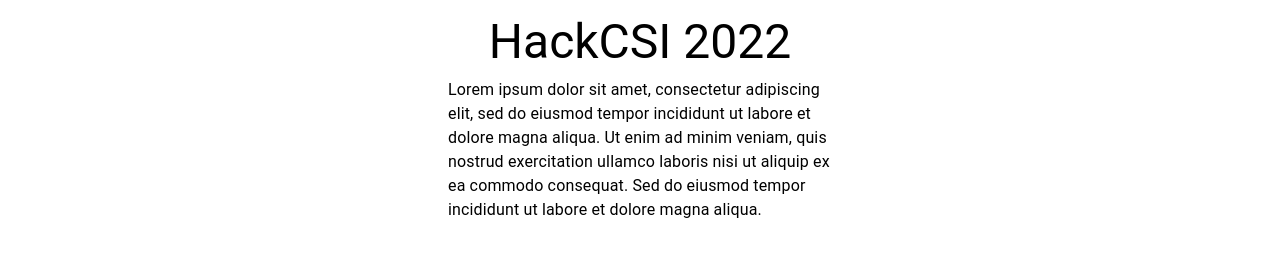
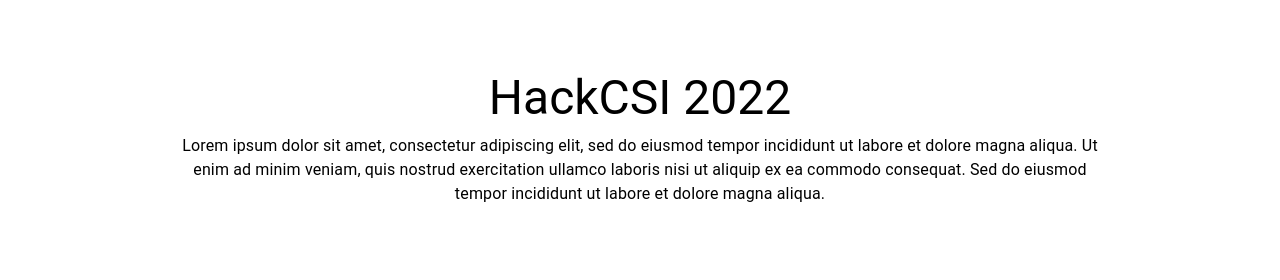
Before and after one commit to Hack-A-Project/hackcsi2022, a React (Create React App) app: page / in a window 1280 px wide. Shown: the part 926-1206 px from the top of the page. Built offline with nearby package versions, Linux system fonts and the light colour scheme; some icons are missing.

Commit message:
FEAT: polishing about

```diff
--- a/src/components/stylesheets/About.css
+++ b/src/components/stylesheets/About.css
@@ -2,7 +2,7 @@
   position: absolute;
   right: 0;
   top: 0;
-  width: 8rem;
+  width: 7.5rem;
 }
 
 .about {
@@ -11,7 +11,7 @@
 }
 
 .top {
-  height: 50vh;
+  height: 55vh;
   padding-top: 48px;
   padding-bottom: 48px;
   display: flex;
@@ -30,7 +30,8 @@
 
 .about__hackathon {
   padding: 8px;
-  width: 24rem;
+  width: 72%;
+  text-align: center;
 }
 
 .bottom {
```
